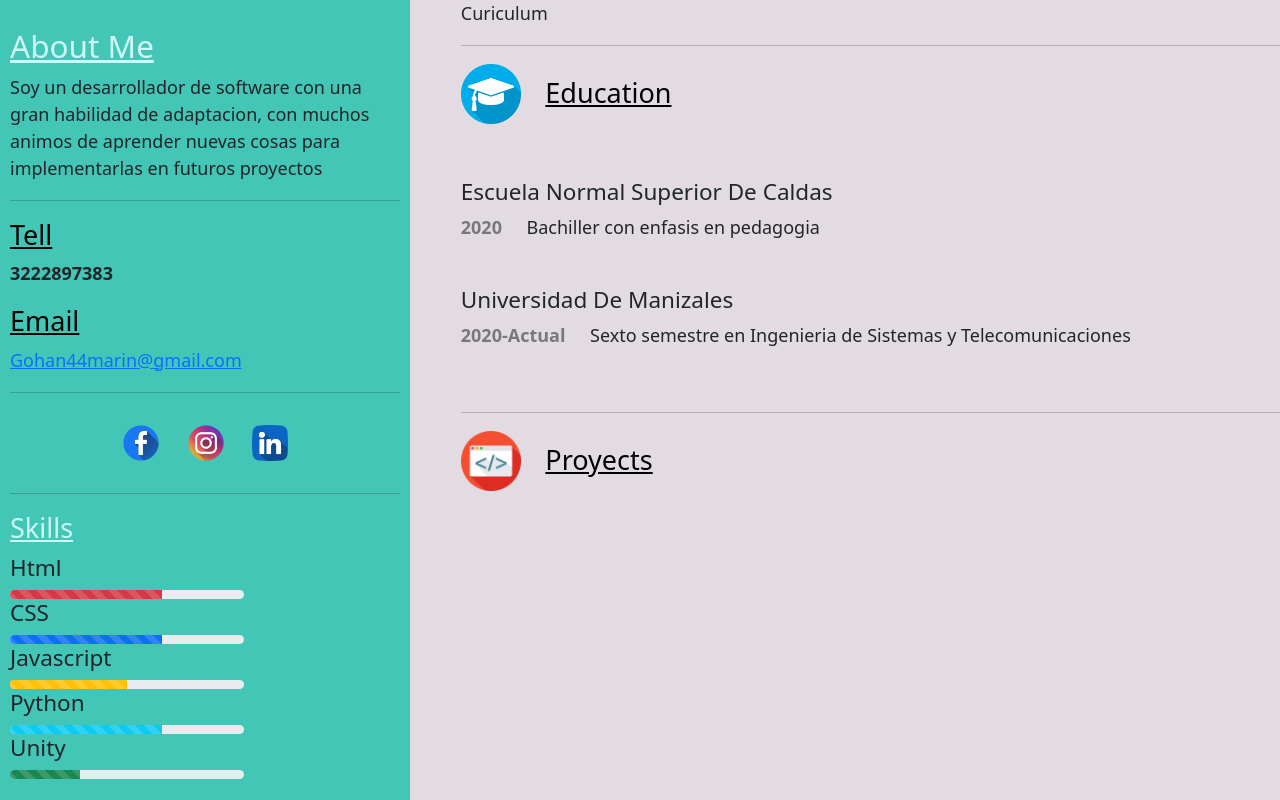
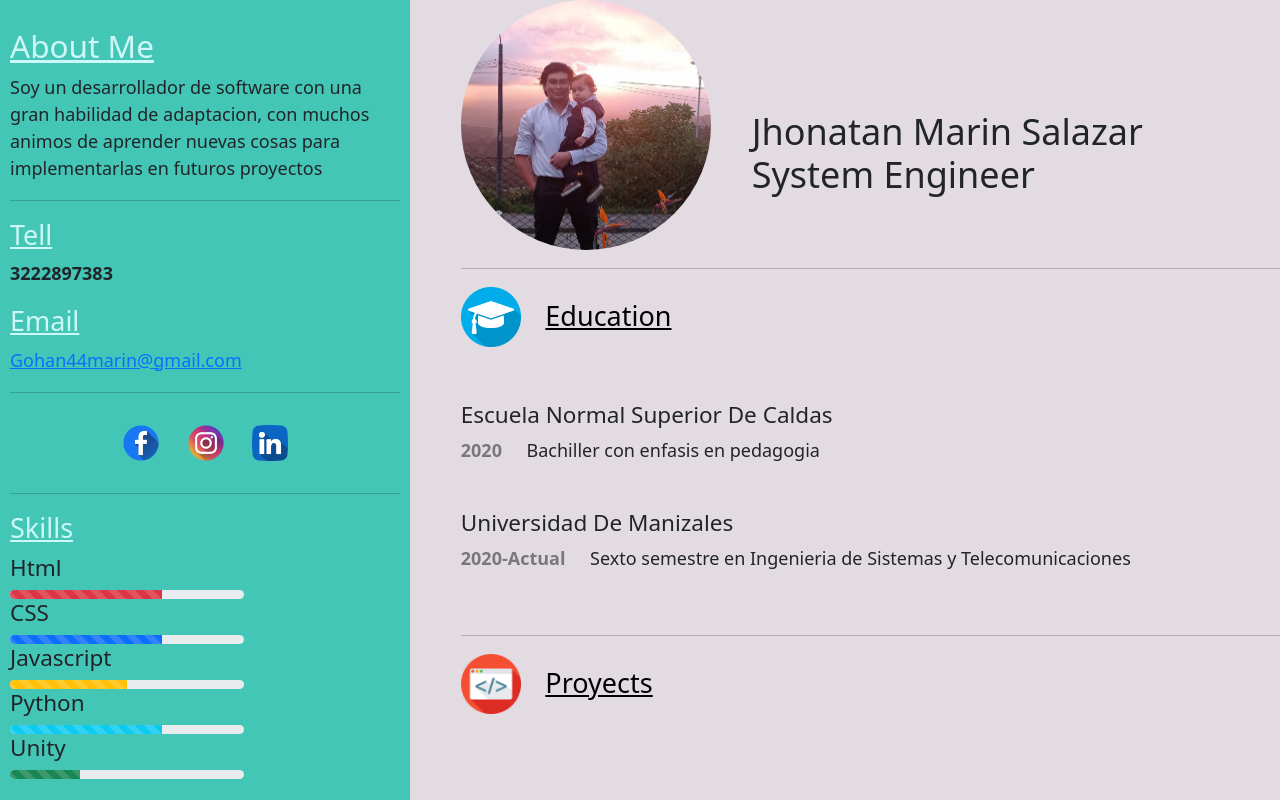
Before and after one commit to MARIN4444/curriculum-react, a React (Create React App) app: page / in a window 1280 px wide. Shown: the top 800 px of the page. Built offline with nearby package versions, Linux system fonts and the light colour scheme.

Commit message:
se hacen los ajustes del me a los apps

```diff
--- a/src/App.css
+++ b/src/App.css
@@ -8,9 +8,21 @@
   text-decoration-line: underline;
 
 }
+.me{
+  display: flex;
+  gap: 5%;
+}
+.me_tittle{
+  padding-top: 110px;
+}
+.me_img{
+  height: 250px;
+  width: 250px;
+  border-radius: 50%;
+}
 .Contact_text--tittle{
-  margin-top: 13px;
   text-decoration-line: underline;
+  color: rgb(206, 248, 248);
 }
 .Container{
   display: grid;
--- a/src/App.js
+++ b/src/App.js
@@ -2,6 +2,7 @@ import './App.css';
 import { AboutMe } from './components/AboutMe';
 import { ContactDetails } from './components/ContactDetails';
 import { Education } from './components/Education';
+import { Me } from './components/Me';
 import { Proyects } from './components/Proyects';
 import { Skills } from './components/Skills';
 import { SocialMedia } from './components/SocialMedia';
@@ -25,7 +26,7 @@ function App() {
         </div>
         <div className='Container_Right'>
           <div>
-            <p>Curiculum</p>
+            <Me/>
             <hr/>
             <Education/>
             <hr/>
--- a/src/img/img.js
+++ b/src/img/img.js
@@ -3,6 +3,7 @@ import instagram from './instagram.png'
 import linkedin from './linkedin.png'
 import education from './Education.png'
 import proyects from './Proyects.png'
+import me from './me.jpg'
 
 
 export default{
@@ -10,5 +11,6 @@ export default{
     'instagram': instagram,
     'linkedin': linkedin,
     'education': education,
-    'proyects': proyects
+    'proyects': proyects,
+    'me': me
 }
```
Also changed, not shown: src/img/me.jpg (added).
